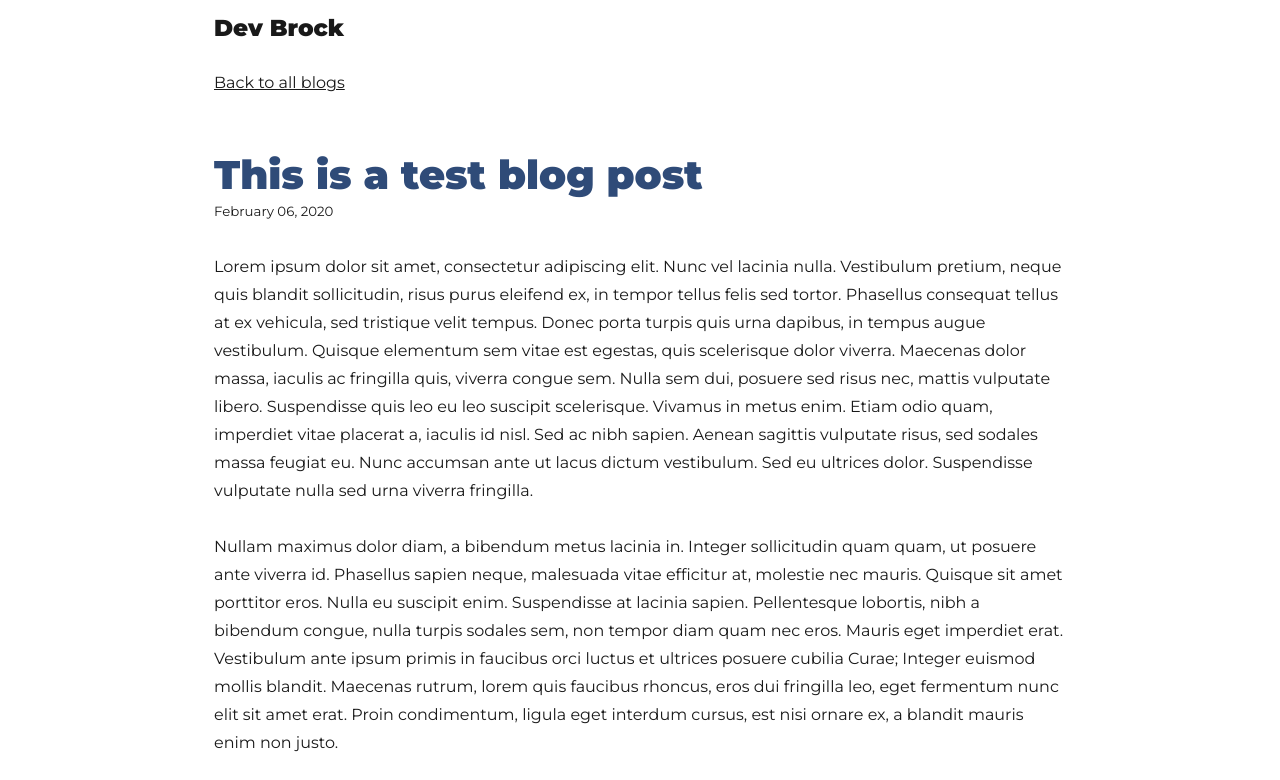
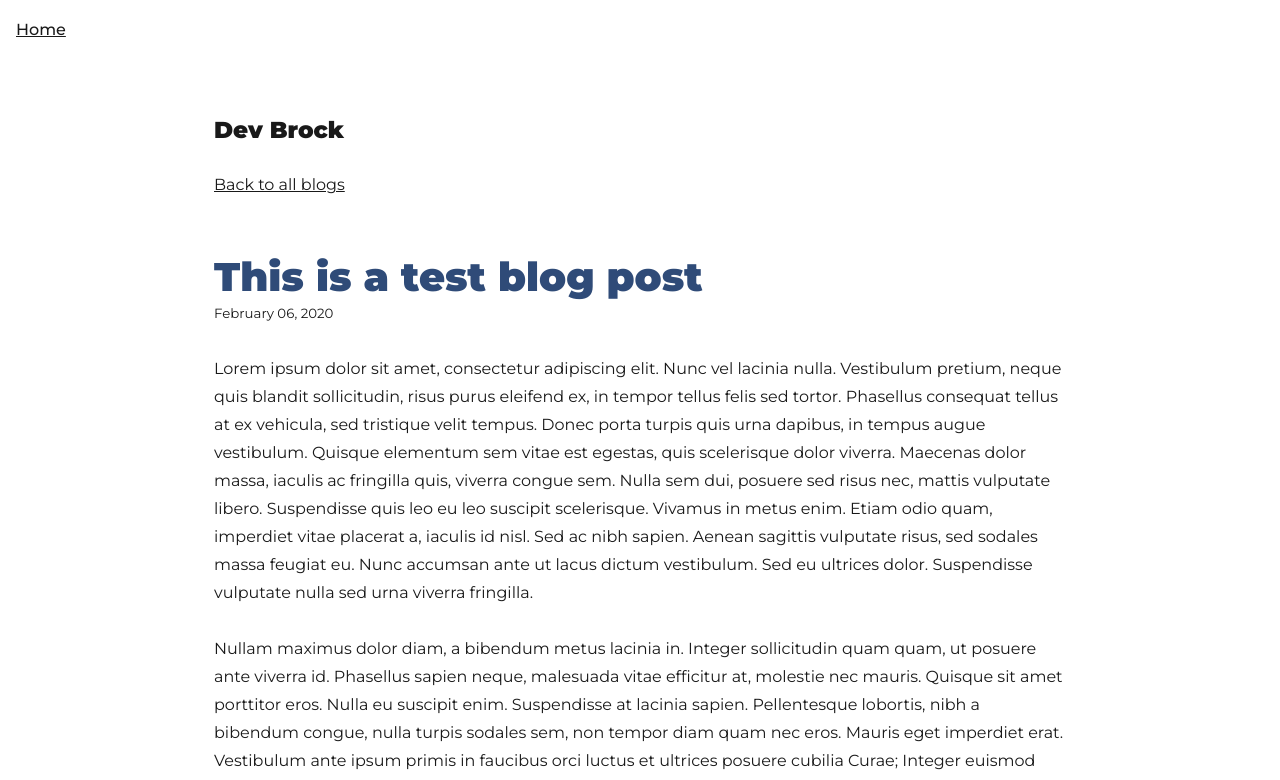
Before and after one commit to devbrock/personal-gatsby-site, a Gatsby site: page /blog/this-is-a-test-blog-post/ in a window 1280 px wide. Shown: the top 780 px of the page. Built offline with nearby package versions, Linux system fonts and the light colour scheme; Gatsby itself is replaced by a stand-in of ours; some packages are replaced by stand-ins of ours.

Commit message:
more styling

```diff
--- a/src/components/layout.js
+++ b/src/components/layout.js
@@ -10,6 +10,18 @@ class Layout extends React.Component {
     const rootPath = `${__PATH_PREFIX__}/`
     const blogPath = `${__PATH_PREFIX__}/blog/`
     let header
+
+
+    const navbar = (
+      <div>
+        <div style={{ marginTop: '0', fontFamily: "Montserrat", padding: '1rem 1rem', fontWeight: '500', }}>
+          <ul style={{ listStyle: 'none', display: 'flex'}}>
+            <li><Link to={`/`} style={{boxShadow: 'none', textDecoration: 'underline',  color: 'inherit'}}>Home</Link></li>
+          </ul>
+        </div>
+      </div>
+    )
+
 
     if (location.pathname === rootPath || location.pathname === blogPath) {
       header = (
@@ -55,7 +67,9 @@ class Layout extends React.Component {
       )
     }
     return (
+      <>
         <Wrapper>
+        <div> {navbar} </div>
           <div
             style={{
               marginLeft: `auto`,
@@ -72,6 +86,7 @@ class Layout extends React.Component {
             © {new Date().getFullYear()} Brock Balducci
         </Footer>
         </Wrapper>
+      </>
     )
   }
 }
--- a/src/templates/blog-post.js
+++ b/src/templates/blog-post.js
@@ -19,7 +19,7 @@ class BlogPostTemplate extends React.Component {
           title={post.frontmatter.title}
           description={post.frontmatter.description || post.excerpt}
         />
-        <Link style={{ boxShadow: 'none', textDecoration: 'underline', color: 'inherit' }}
+        <Link style={{ boxShadow: 'none', textDecoration: 'underline',  color: 'inherit' }}
           to={'/blog'}>
           Back to all blogs</Link>
 
```
Lines whose indentation alone changed are shown as unchanged.
